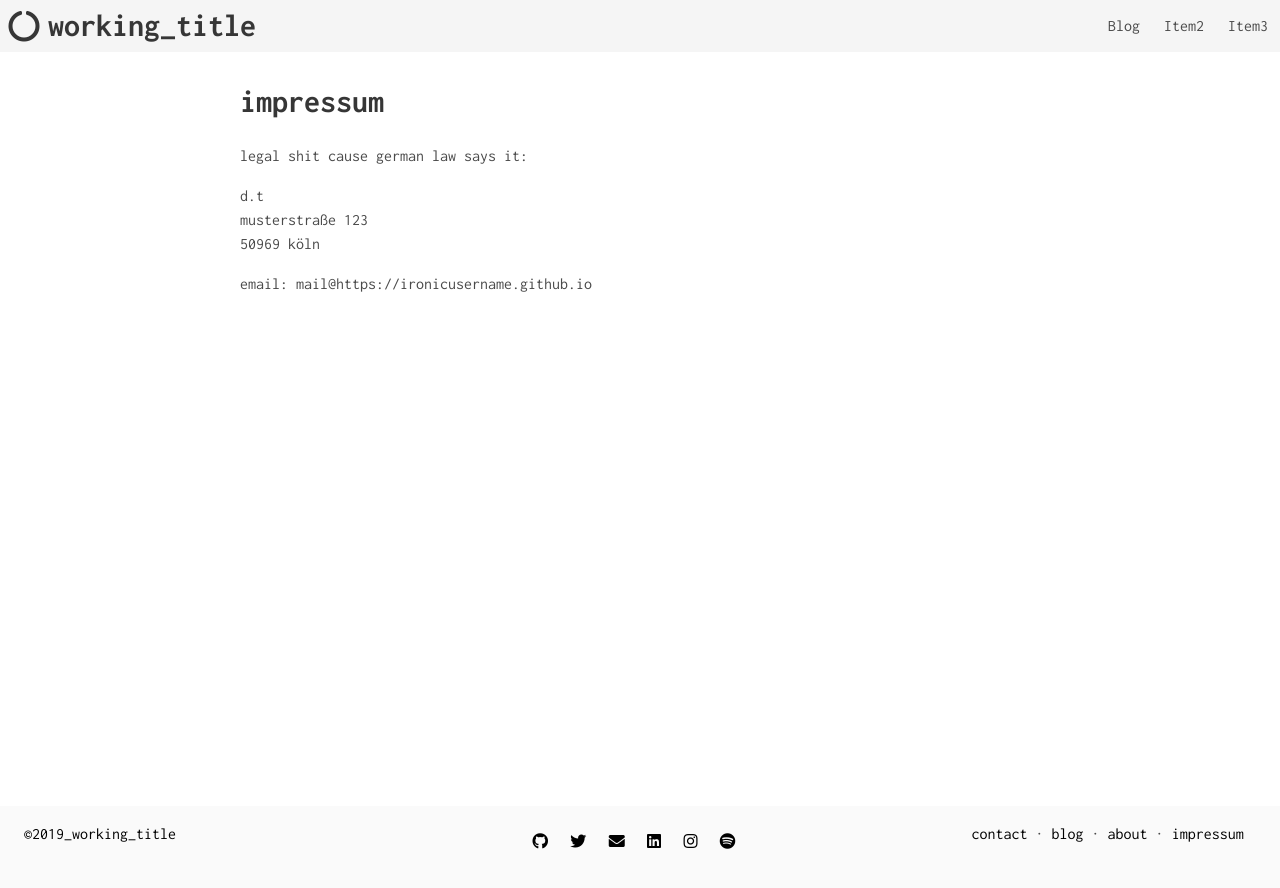
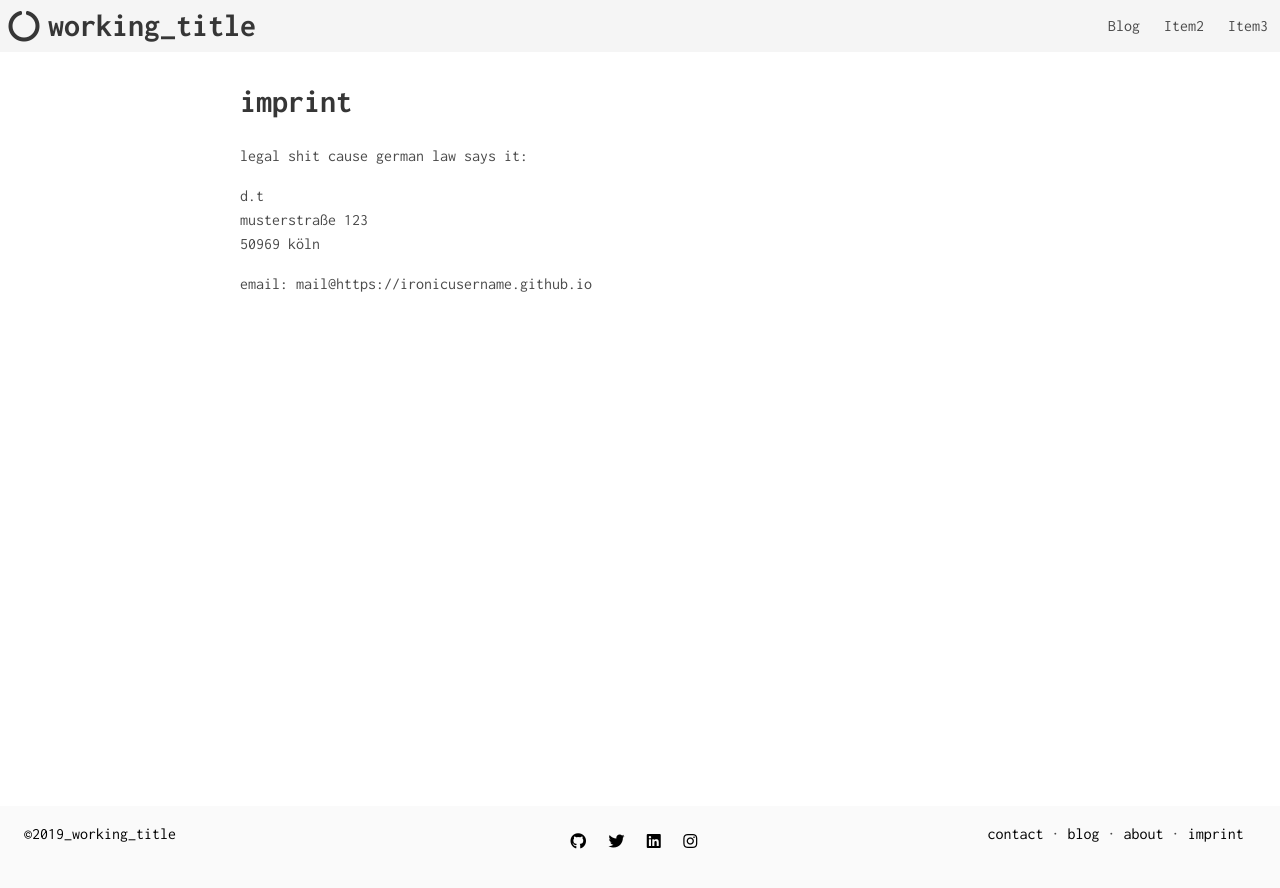
Before and after one commit to IronicUsername/ironicusername.github.io, a Jekyll site: the page built from pages/imprint.md, in a window 1280 px wide. Shown: the top 888 px of the page. Built offline with Jekyll 4.4.1, drawn with Linux system fonts in a browser that asks for light colours; nearby versions of some CDN libraries; some web fonts are replaced.

Commit message:
fix footer responsive wip

```diff
--- a/_includes/footer.html
+++ b/_includes/footer.html
@@ -8,9 +8,7 @@
         {%- assign curkey = link[0] -%}
         {%- assign element = site.data.SocialNetworks[curkey] -%}
           <a href="{{element.baseURL}}{{site.social-network-links[curkey]}}" target="_blank">
-            {%- if curkey == 'email' -%}
-            <i class="fas {{element.icon}}"></i></a>
-            {%- else -%}
+            {%- if curkey != 'email' and curkey != 'spotify' -%}
             <i class="fab {{element.icon}}"></i></a>
           {%- endif -%}
       {%- endfor -%}
@@ -24,7 +22,7 @@
       <span class="mdot"></span>
       <a href="{{site.baseurl}}{%link pages/about.md%}">about</a>
       <span class="mdot"></span>
-      <a href="{{site.baseurl}}{%link pages/impressum.md%}">impressum</a>
+      <a href="{{site.baseurl}}{%link pages/imprint.md%}">imprint</a>
     </div>
   </div>
 </footer>
--- a/_includes/nav.html
+++ b/_includes/nav.html
@@ -4,6 +4,11 @@
     <a class="navbar-item" href="{{site.url}}">
       <h1 class="title">{{site.title}}</h1>
     </a>
+    <span class="navbar-burger burger" onclick="document.querySelector('.navbar-menu').classList.toggle('is-active');">
+      <span></span>
+      <span></span>
+      <span></span>
+    </span>
   </div>
   <div class="navbar-menu">
     <div class="navbar-end">
--- a/_sass/custom.scss
+++ b/_sass/custom.scss
@@ -1,9 +1,11 @@
 @charset "utf-8";
+
+$break-mid: 515px;
 
 .navbar {
   & > div.navbar-brand {
     & > i {
-      margin: auto;
+      margin: auto 0;
       padding: .5rem;
     }
     & > a.navbar-item {
--- a/pages/impressum.md
+++ b/pages/imprint.md
@@ -1,7 +1,7 @@
 ---
 layout: page
-title: impressum
-permalink: /impressum/
+title: imprint
+permalink: /imprint/
 ---
 legal shit cause german law says it:
 
```
